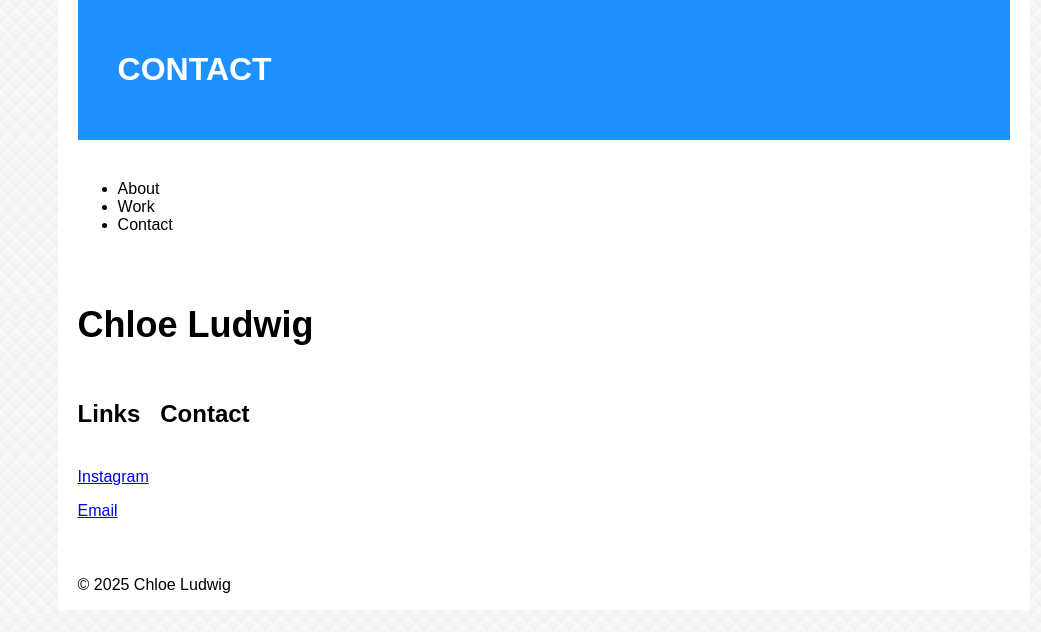
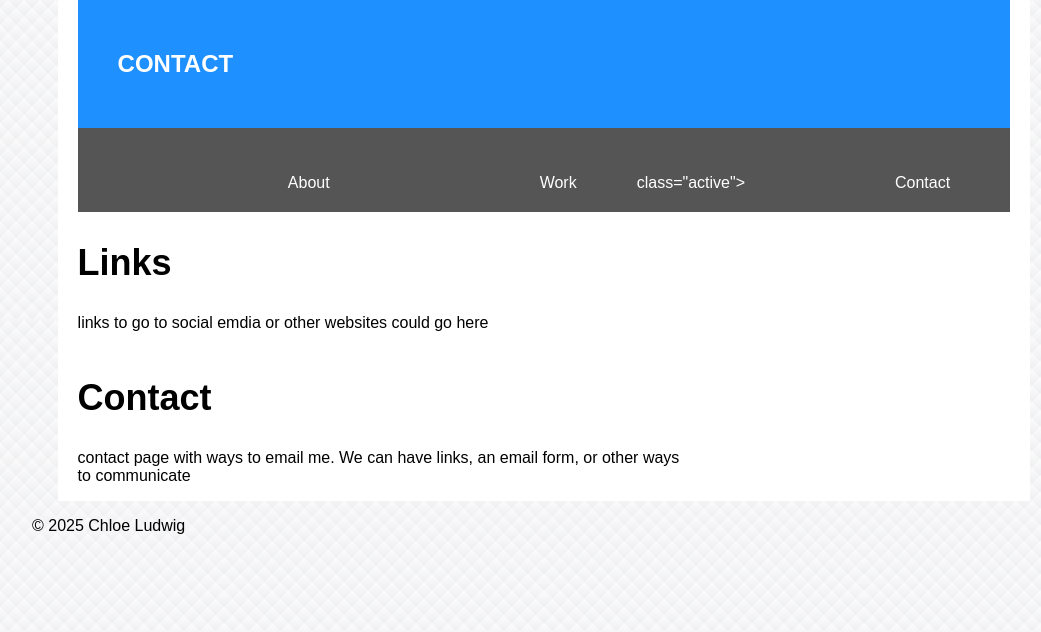
Before and after one commit to cludwig12/adpr-458_coding2, a plain HTML site: page Assignments/contact.html in a window 1280 px wide. Shown: the whole page, without its empty margins (96-1137 px from the left). Drawn offline with Linux system fonts and the light colour scheme; a web font is replaced by a local one.

Commit message:
exercise 9

```diff
--- a/Assignments/contact.html
+++ b/Assignments/contact.html
@@ -4,13 +4,13 @@
     <meta charset="UTF-8">
     <title>Assignments - Chloe Ludwig</title>
     <link rel="stylesheet" href="css/styles.css">
+    <script src="js/script.js"></script>
 </head>
 <body>
 
-    <div class="container">
+    <section class="container">
 
         <header>
-
             <h1>Contact</h1>
         </header>
 
@@ -18,20 +18,21 @@
             <ul class="menu-items">
                 <li><a href="index.html"></a>About</li>
                 <li><a href="work.html"></a>Work</li>
-                <li><a href="contact.html"></a>Contact</li>
+                <li> class="active"><a href="contact.html"></a>Contact</li>
             </ul>
         </nav>
+
         <section class="col-span-8">
-            <h2>Chloe Ludwig</h2>
-            <div class="section-flex">
-                <h3>Links</h3>
-                <h3>Contact</h3>
-            </div>
-
-            <p><a href="https://www.instagram.com/chlojo11/">Instagram</a></p>
-            <p><a href="cludwig12@huskers.unl.edu"> Email</a></p>
+            <h2>Links</h2>
+            <p> links to go to social emdia or other websites could go here</p>
         </section>
 
+        <section class="col-span-8">
+            <h2>Contact</h2>
+           <p>contact page with ways to email me. We can have links, an email form, or other ways to communicate</p>
+        </section>
+
+    </section>
 
     <footer>
         <p>&copy; 2025 Chloe Ludwig</p>
--- a/Assignments/css/styles.css
+++ b/Assignments/css/styles.css
@@ -17,7 +17,7 @@ body {
 
 .container {
     display: grid;
-    grid-gap: 1.5em;
+    column-gap: 1.5em;
     grid-template-columns: repeat(12, 1fr);
     width: min(95%, 75em);
     margin: 0 auto;
@@ -26,6 +26,7 @@ body {
 
 .container > * {
     grid-column: span 12;
+    padding-inline: 20;
 }
 .section-flex {
     display: flex;
@@ -55,7 +56,8 @@ h3 {
 }
 
 aside {
-
+    text-align: center;
+    padding-top:  20px;
 }
 
 img {
@@ -71,14 +73,45 @@ img.circle {
 }
 /*Navagation*/
 
-#nav-menu li a {
-    color: blue;
+#nav-menu {
+    background-color: #555;
+    padding: 0 1rem;
+    display: flex;
+    justify-content: center;
+    position: sticky;
+    top: 0;
 }
 
-.menu-items li a {
-    color: red;
+#nav-menu ul{
+    display: flex;
+    gap: 20px;
+    justify-content: center;
+    list-style: none;
+    flex-flow: row wrap;
+    list-style: none;
+    margin: 0;
+    padding: 0;
+}
+ #nav-menu ul li {
+   display: inline-block;
+   color:#fff;
+   padding: 20px;
+ }
+#nav-menu li a{
+    display: inline-block;
+    color: #fff;
+    padding: 20px;
     font-weight: bold;
     text-decoration: none;
+    border-radius: 90px;
+    transition: all 0.2s ease;
+    min-width: 150px;
+    text-align: center;
+}
+
+#nav-menu li.acive a,
+#nav-menu li a:hover {
+    background-color: #666;
 }
 
 /* Button Style */
@@ -112,7 +145,14 @@ a.button:visited {
 }
 
 /* Desktop Layout */
+
 @media screen and (min-width: 40em) {
+    #nav-menu ul{
+        display: flex;
+    }
+    a.button{
+        display: inline-block;
+    }
     .col-span-8 {
         grid-column: span 8;
     }
--- /dev/null
+++ b/Assignments/js/script.js
@@ -0,0 +1,7 @@
+const toggleBtn = document.getElementById("toggle-button");
+const navlistItems = document.getElementById (nav-menu-list);
+console.log("Howdy1")
+
+toggleBtn.addEventListener('click', () => () {
+    navlistItems.classList.toggle('active');
+})
```
Also changed, not shown: Assignments/index.html (+4 -1 lines), Assignments/work.html (+1 -0 lines).
